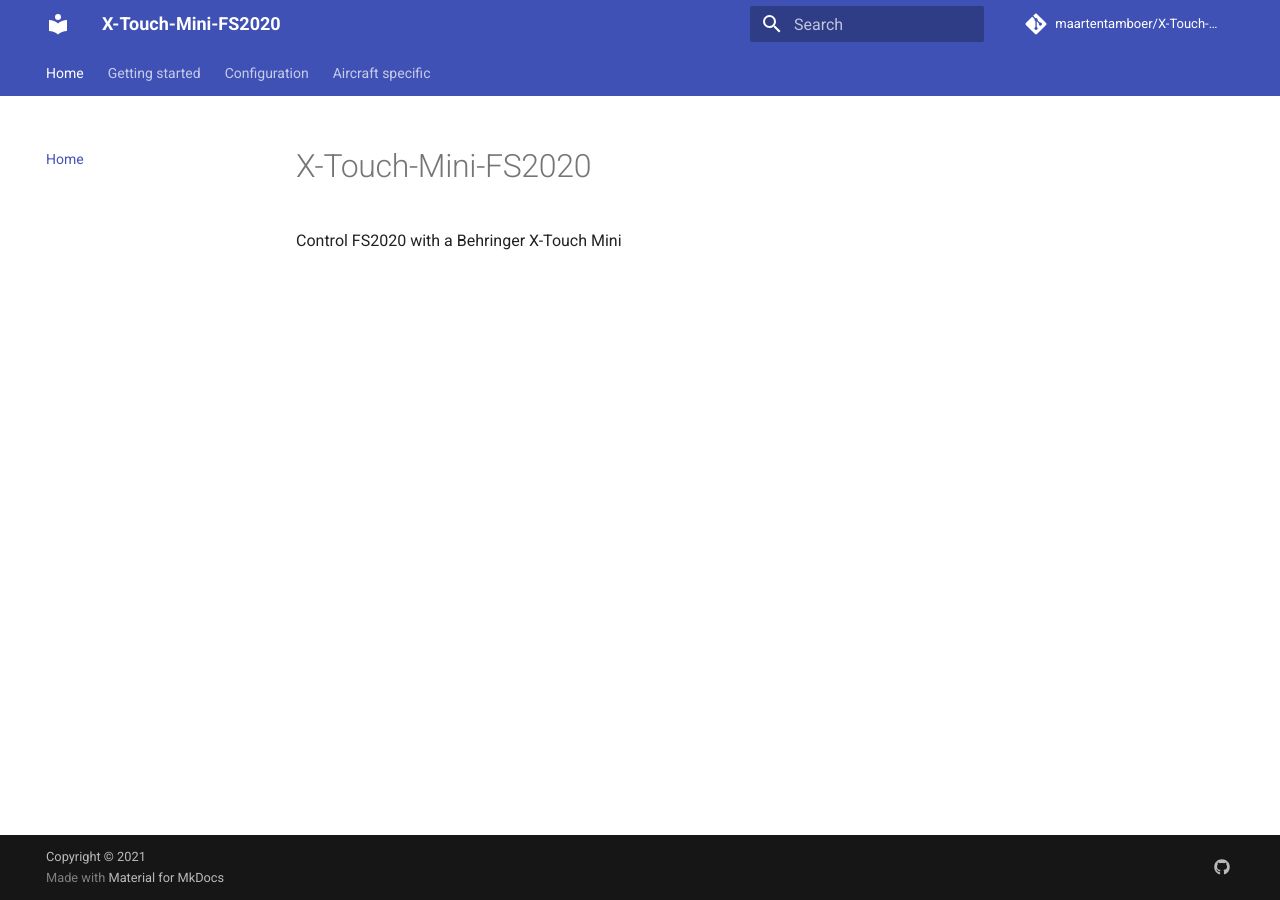
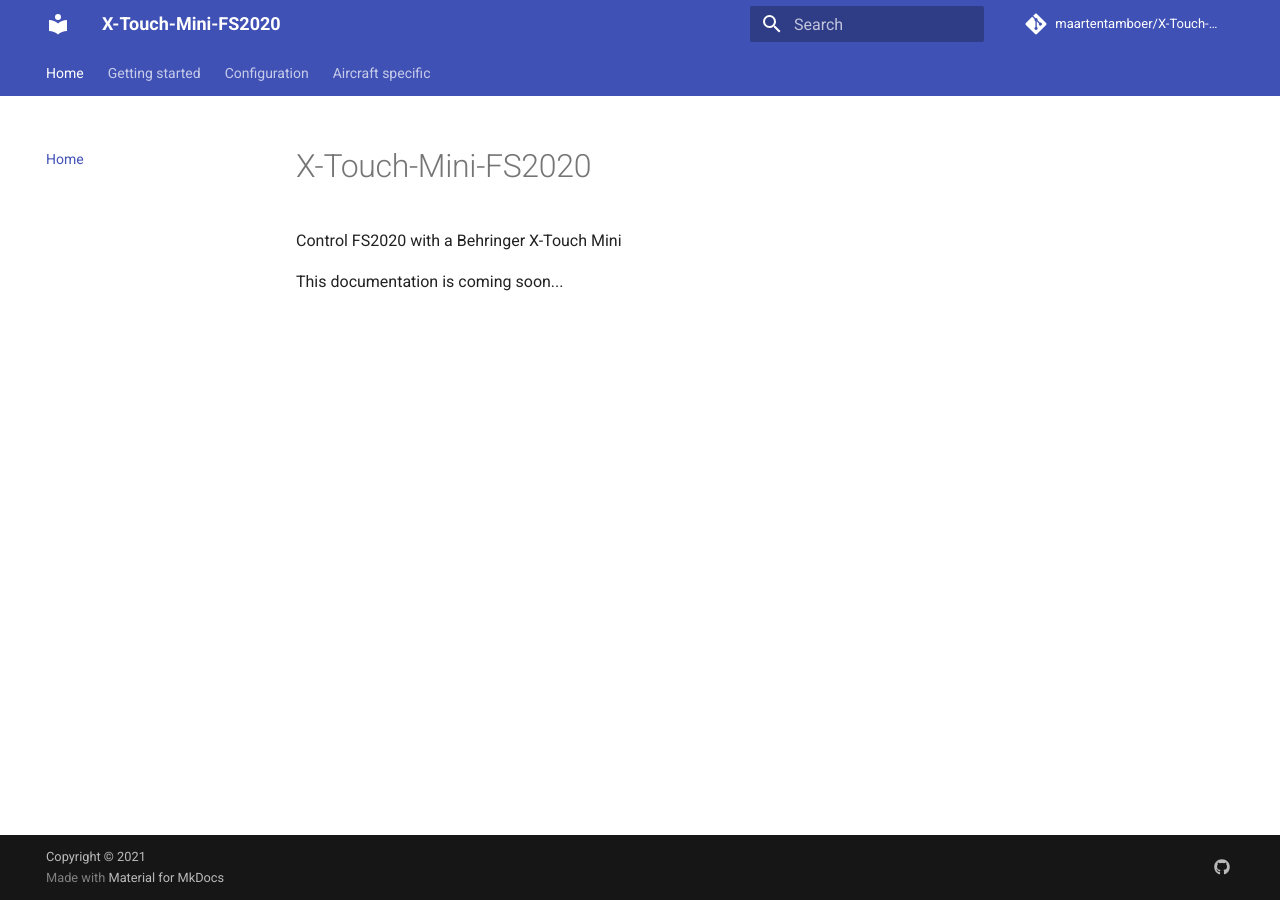
Before and after one commit to maartentamboer/X-Touch-Mini-FS2020, an MkDocs documentation site: the page built from docs/index.md, in a window 1280 px wide. Built offline with MkDocs 1.6.1 and Material for MkDocs 9.7.7, drawn with Linux system fonts in a browser that asks for light colours; comment, search, counter and statistics services are not loaded.

Commit message:
Test if automatic deploy is working

```diff
--- a/docs/index.md
+++ b/docs/index.md
@@ -1,3 +1,5 @@
 # X-Touch-Mini-FS2020
 
 Control FS2020 with a Behringer X-Touch Mini
+
+This documentation is coming soon...
```
